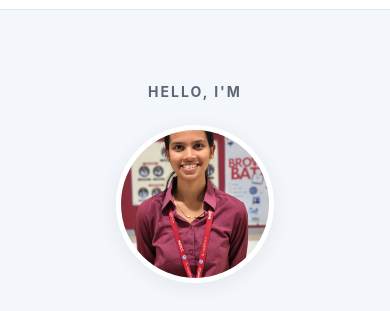
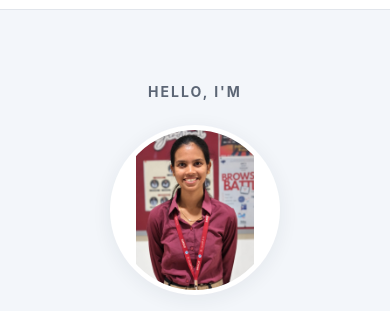
Before and after one commit to shreyashree2005/shreyashree-portfolio, a plain HTML site: page index.html in a window 390 px wide. Shown: the part 55-366 px from the top of the page. Drawn offline with Linux system fonts and the light colour scheme.

Commit message:
Update style.css

```diff
--- a/style.css
+++ b/style.css
@@ -1,3 +1,4 @@
+
 *{box-sizing:border-box;margin:0;padding:0}
 :root{--ink:#20242b;--muted:#5c6675;--line:#e1e5eb;--paper:#fff;--soft:#f3f6fa;--accent:#26384d}
 html{scroll-behavior:smooth;scroll-padding-top:82px}
@@ -9,9 +10,29 @@ a{color:inherit}
 .menu-toggle{display:none;background:none;border:0;font-size:25px;cursor:pointer}
 .hero{min-height:690px;padding:90px 20px 100px;background:var(--soft);display:flex;flex-direction:column;align-items:center;justify-content:center;text-align:center}
 .eyebrow,.section-kicker{font-size:14px;letter-spacing:2px;text-transform:uppercase;color:var(--muted);font-weight:650}
-.profile-frame{width:158px;height:158px;border-radius:50%;padding:5px;background:#fff;margin:22px 0;box-shadow:0 4px 20px #17263a12;overflow:hidden}
-.profile-frame img{width:100%;height:100%;object-fit:cover;border-radius:50%}
+
+/* Profile photo */
+.profile-frame{
+  width:190px;
+  height:190px;
+  border-radius:50%;
+  padding:5px;
+  background:#fff;
+  margin:22px 0;
+  box-shadow:0 4px 20px #17263a12;
+  overflow:hidden;
+  flex-shrink:0;
+}
+.profile-frame img{
+  display:block;
+  width:100%;
+  height:100%;
+  object-fit:contain;
+  object-position:center center;
+  border-radius:50%;
+}
 .photo-fallback{display:none;width:100%;height:100%;place-items:center;border-radius:50%;background:#dce4ee;color:#34465b;font-size:42px;font-weight:700}
+
 .hero h1{font-size:clamp(38px,6vw,60px);line-height:1.15;letter-spacing:-1.8px;margin:10px 0 18px}
 .hero h2{font-size:clamp(18px,2.5vw,25px);color:#536579;font-weight:650;margin-bottom:22px}
 .hero-copy{max-width:680px;color:#3e4855;font-size:17px;margin-bottom:28px}
@@ -50,4 +71,16 @@ a{color:inherit}
 .contact-email{display:inline-block;font-size:19px;font-weight:650;text-decoration:none;margin:5px 0 17px}
 .social-links{display:flex;justify-content:center;gap:22px}.social-links a{font-weight:600;text-decoration:none}
 footer{text-align:center;background:#20242b;color:#e8edf3;padding:20px;font-size:13px}
-@media(max-width:760px){.site-header{height:65px}.menu-toggle{display:block}.nav{display:none;position:absolute;top:64px;left:0;right:0;background:#fff;border-bottom:1px solid var(--line);padding:18px 6%;flex-direction:column;gap:13px}.nav.open{display:flex}.hero{min-height:620px;padding-top:70px}.about-facts,.skill-groups,.project-grid{grid-template-columns:1fr}.section{padding:65px 7%}.section h2{font-size:31px}.hero-copy{font-size:15px}}
+
+@media(max-width:760px){
+.site-header{height:65px}
+.menu-toggle{display:block}
+.nav{display:none;position:absolute;top:64px;left:0;right:0;background:#fff;border-bottom:1px solid var(--line);padding:18px 6%;flex-direction:column;gap:13px}
+.nav.open{display:flex}
+.hero{min-height:620px;padding-top:70px}
+.profile-frame{width:170px;height:170px}
+.about-facts,.skill-groups,.project-grid{grid-template-columns:1fr}
+.section{padding:65px 7%}
+.section h2{font-size:31px}
+.hero-copy{font-size:15px}
+}
```
